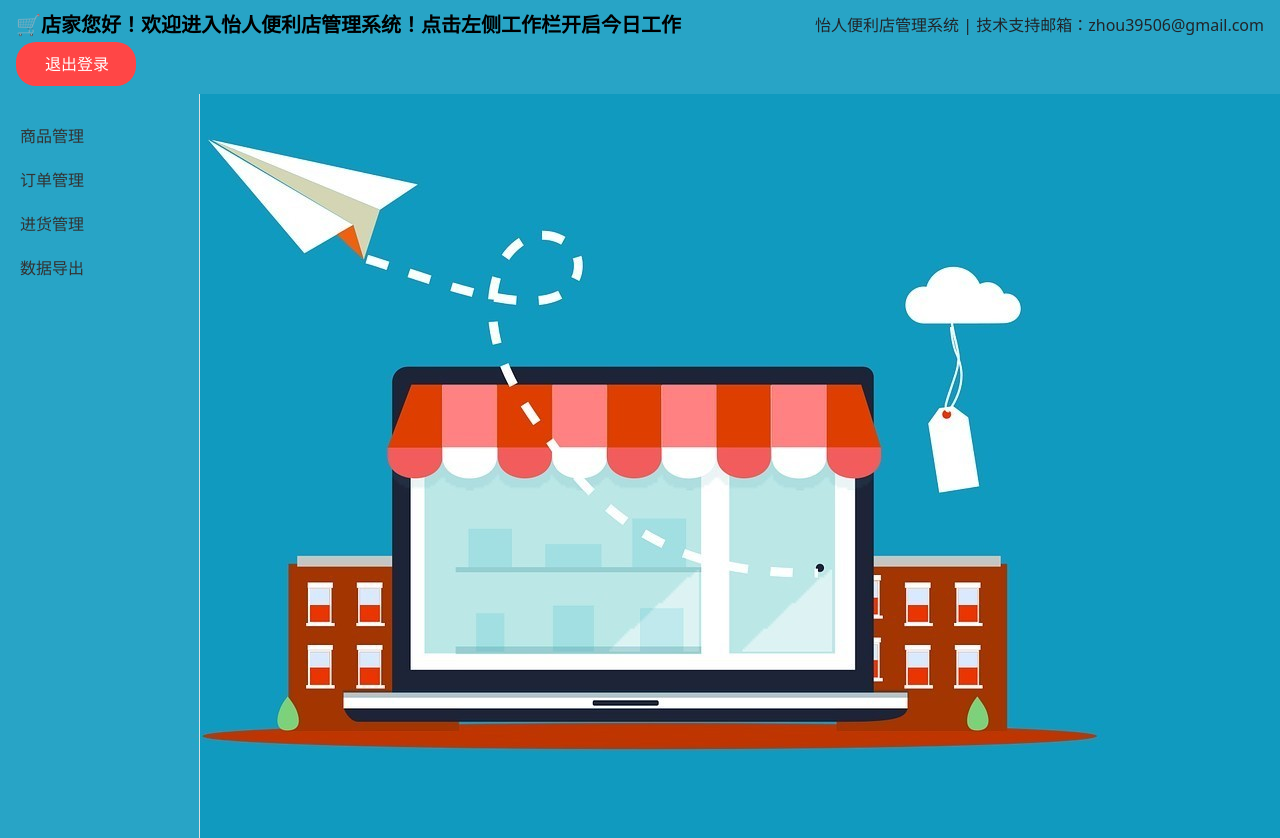
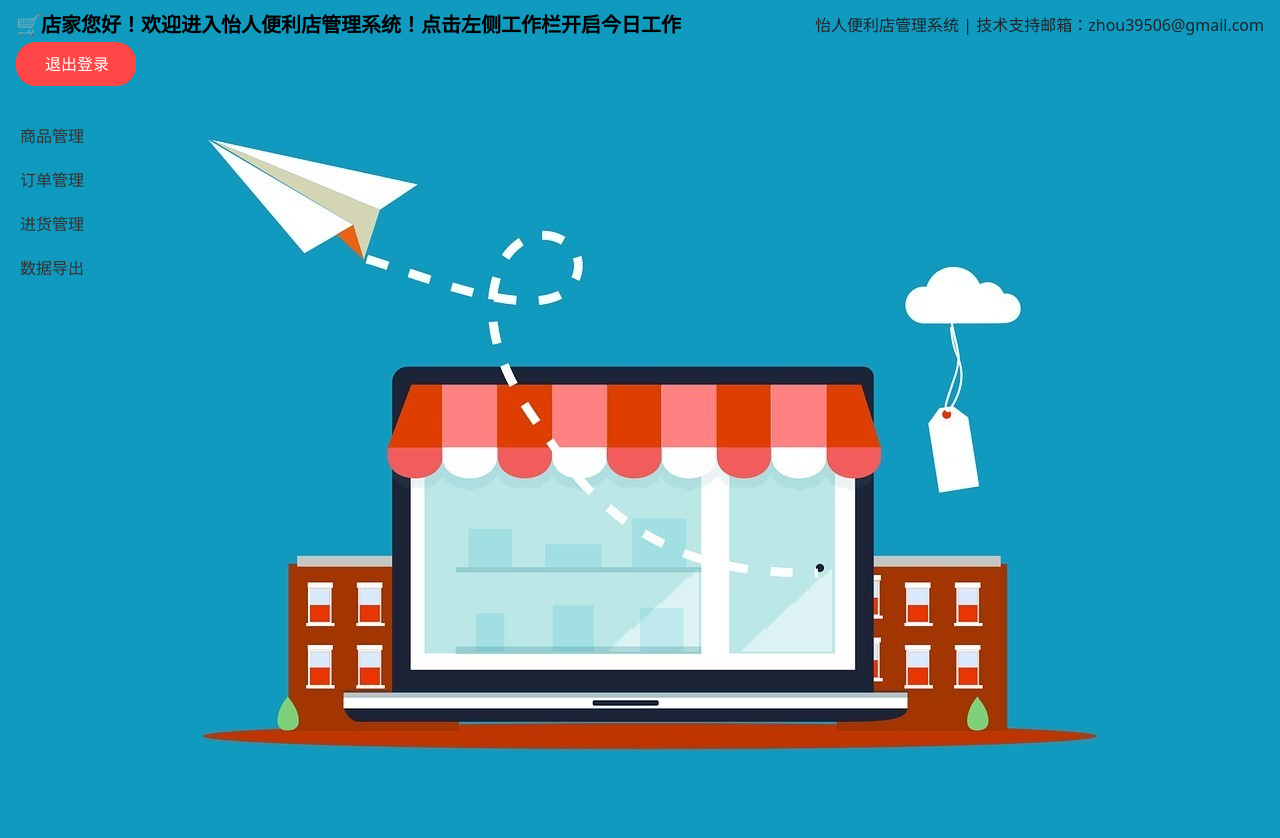
Before and after one commit to ShiJie803/yiren_store, a Flask app: page /store_dashboard in a window 1280 px wide. Run offline with Flask 3, Linux system fonts and the light colour scheme; the visitor is signed in with stand-in values (Sample User, id 1).

Commit message:
store_dashboard.html

```diff
--- a/templates/store/store_dashboard.html
+++ b/templates/store/store_dashboard.html
@@ -30,9 +30,8 @@
     }
     .sidebar{
       width: 200px;
-      background-color: rgba(255, 255, 255, 0.1);
+      background-color: rgba(255, 255, 255, 0);
       padding-top: 20px;
-      border-right: 1px solid #ddd;
       height: 100%;
     }
     .sidebar a{
@@ -59,12 +58,12 @@
       }
   </style>
 <body>
-  <nav class="navbar navbar-light px-3" style="background-color: rgba(255, 255, 255, 0.1);">
+  <nav class="navbar navbar-light px-3" style="background-color: rgba(255, 255, 255, 0);">
     <span class="navbar-brand mb-0 h1"><strong>🛒店家您好！欢迎进入怡人便利店管理系统！点击左侧工作栏开启今日工作</strong></span>
     <span>怡人便利店管理系统 | 技术支持邮箱：zhou39506@gmail.com</span>
     <a href="{{url_for('store_logout')}}" class="nav-link">退出登录</a>
   </nav>
-  <div class="d-flex" style="height: calc(100% - 56px);">
+  <div class="d-flex" style="height: calc(100% - 56px);background-color: rgba(255,255,255,0);">
     <div class="sidebar">
       <a href="#" data-module="product" class="active">商品管理</a>
       <a href="#" data-module="order">订单管理</a>
```
